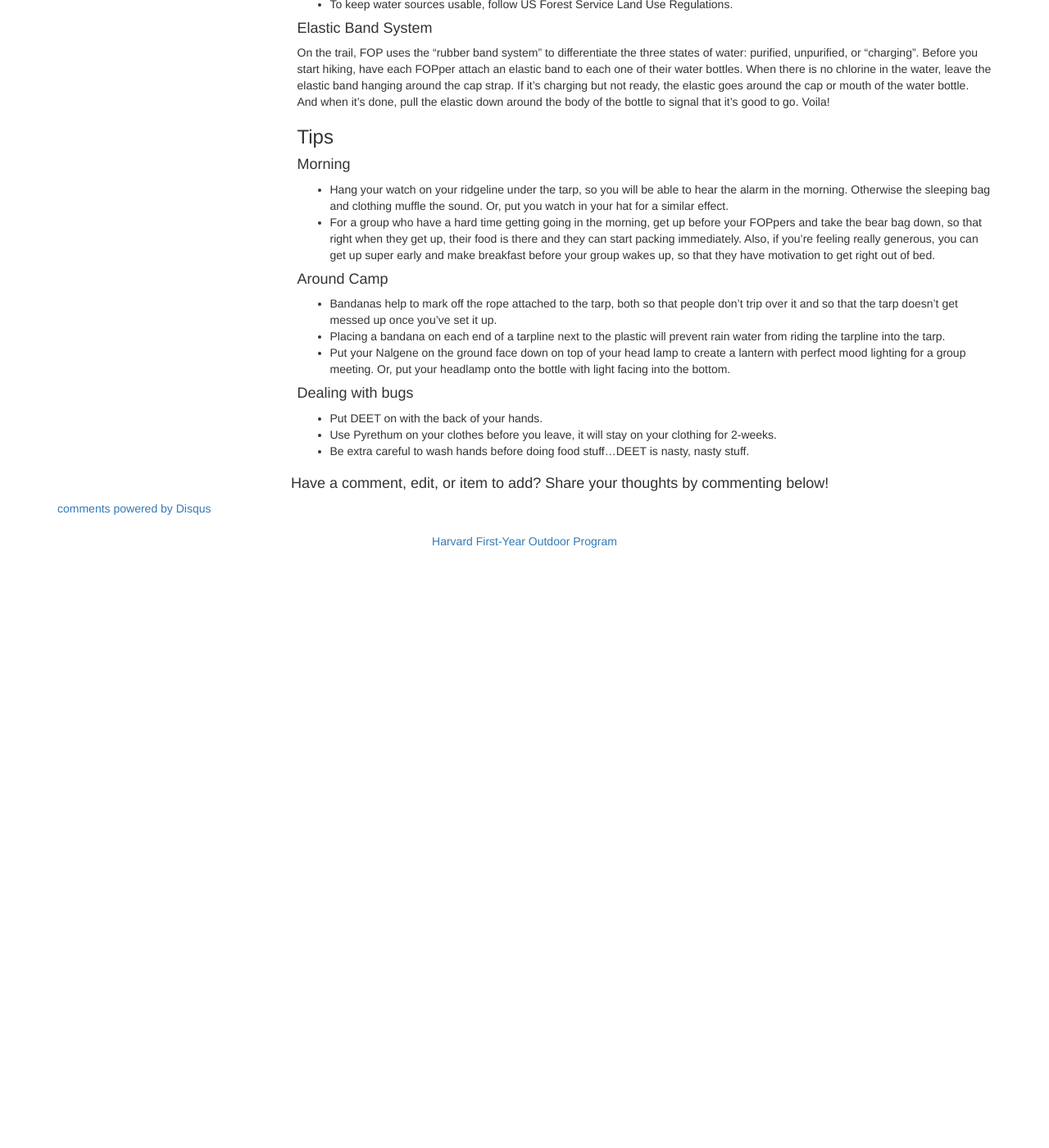
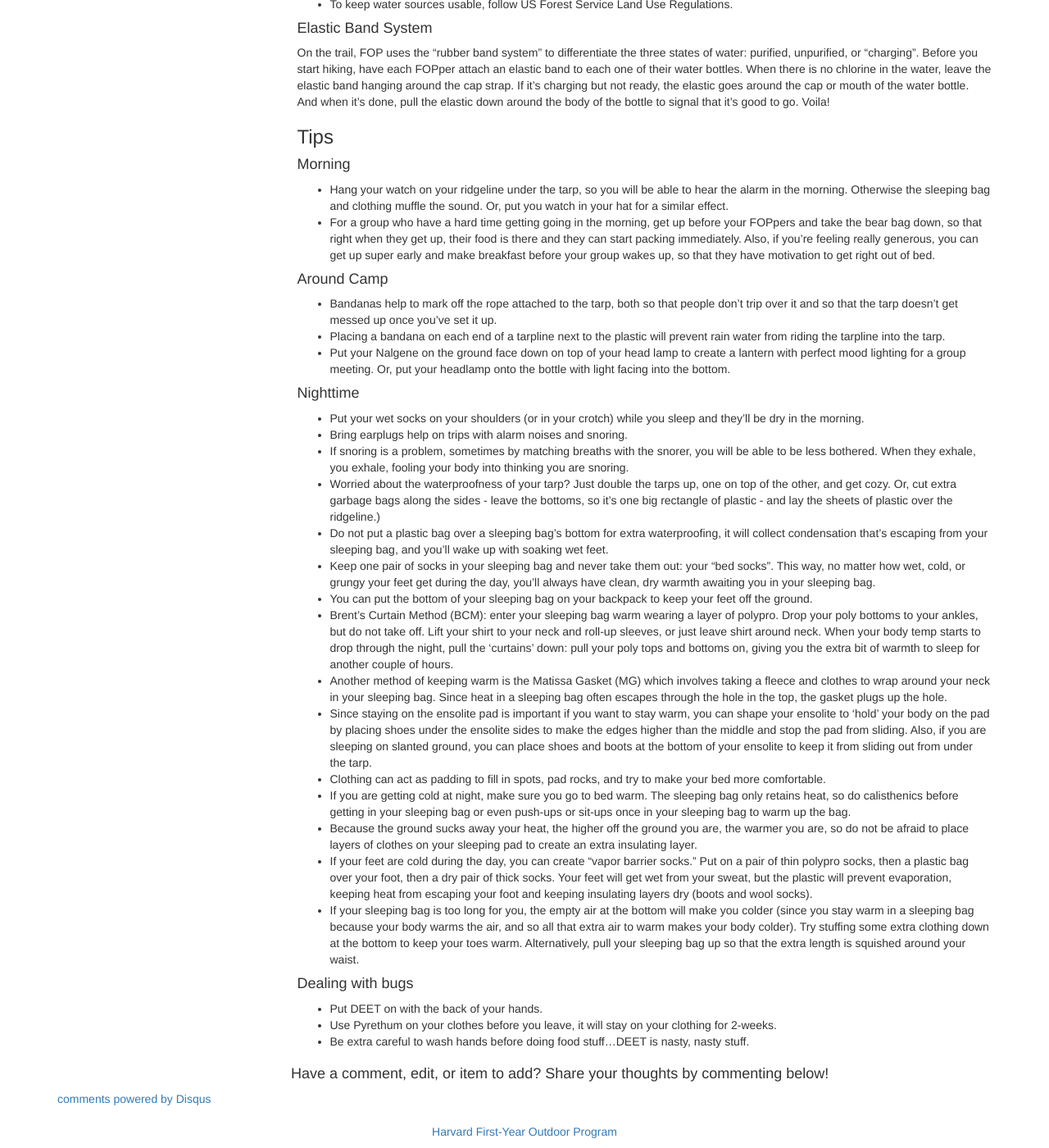
Before and after one commit to neo-project/global-blockchain-compliance-hub, a Jekyll site: the page built from _posts/1111-11-11-backcountry-living.md, in a window 1280 px wide and 1400 px high, scrolled down 3043 px. Shown: the whole window at 82% size. Built offline with Jekyll 4.4.1, drawn with Linux system fonts in a browser that asks for light colours; nearby versions of some CDN libraries; comment, search, counter and statistics services are not loaded; before the commit the page ends 3723 px from its top, so only the background shows below that.

Commit message:
Update 1111-11-11-backcountry-living.md

```diff
--- a/_posts/1111-11-11-backcountry-living.md
+++ b/_posts/1111-11-11-backcountry-living.md
@@ -126,6 +126,23 @@ On the trail, FOP uses the "rubber band system" to differentiate the three state
 - Placing a bandana on each end of a tarpline next to the plastic will prevent rain water from riding the tarpline into the tarp.
 - Put your Nalgene on the ground face down on top of your head lamp to create a lantern with perfect mood lighting for a group meeting. Or, put your headlamp onto the bottle with light facing into the bottom.
 
+#### Nighttime
+- Put your wet socks on your shoulders (or in your crotch) while you sleep and they’ll be dry in the morning.
+- Bring earplugs help on trips with alarm noises and snoring.
+- If snoring is a problem, sometimes by matching breaths with the snorer, you will be able to be less bothered. When they exhale, you exhale, fooling your body into thinking you are snoring.
+- Worried about the waterproofness of your tarp? Just double the tarps up, one on top of the other, and get cozy. Or, cut extra garbage bags along the sides - leave the bottoms, so it’s one big rectangle of plastic - and lay the sheets of plastic over the ridgeline.)
+- Do not put a plastic bag over a sleeping bag’s bottom for extra waterproofing, it will collect condensation that’s escaping from your sleeping bag, and you’ll wake up with soaking wet feet.
+- Keep one pair of socks in your sleeping bag and never take them out: your “bed socks”. This way, no matter how wet, cold, or grungy your feet get during the day, you’ll always have clean, dry warmth awaiting you in your sleeping bag.
+- You can put the bottom of your sleeping bag on your backpack to keep your feet off the ground.
+- Brent’s Curtain Method (BCM): enter your sleeping bag warm wearing a layer of polypro. Drop your poly bottoms to your ankles, but do not take off. Lift your shirt to your neck and roll-up sleeves, or just leave shirt around neck. When your body temp starts to drop through the night, pull the ‘curtains’ down: pull your poly tops and bottoms on, giving you the extra bit of warmth to sleep for another couple of hours.
+- Another method of keeping warm is the Matissa Gasket (MG) which involves taking a fleece and clothes to wrap around your neck in your sleeping bag. Since heat in a sleeping bag often escapes through the hole in the top, the gasket plugs up the hole.
+- Since staying on the ensolite pad is important if you want to stay warm, you can shape your ensolite to ‘hold’ your body on the pad by placing shoes under the ensolite sides to make the edges higher than the middle and stop the pad from sliding. Also, if you are sleeping on slanted ground, you can place shoes and boots at the bottom of your ensolite to keep it from sliding out from under the tarp.
+- Clothing can act as padding to fill in spots, pad rocks, and try to make your bed more comfortable.
+- If you are getting cold at night, make sure you go to bed warm. The sleeping bag only retains heat, so do calisthenics before getting in your sleeping bag or even push-ups or sit-ups once in your sleeping bag to warm up the bag.
+- Because the ground sucks away your heat, the higher off the ground you are, the warmer you are, so do not be afraid to place layers of clothes on your sleeping pad to create an extra insulating layer.
+- If your feet are cold during the day, you can create “vapor barrier socks.” Put on a pair of thin polypro socks, then a plastic bag over your foot, then a dry pair of thick socks. Your feet will get wet from your sweat, but the plastic will prevent evaporation, keeping heat from escaping your foot and keeping insulating layers dry (boots and wool socks).
+- If your sleeping bag is too long for you, the empty air at the bottom will make you colder (since you stay warm in a sleeping bag because your body warms the air, and so all that extra air to warm makes your body colder). Try stuffing some extra clothing down at the bottom to keep your toes warm. Alternatively, pull your sleeping bag up so that the extra length is squished around your waist.
+
 #### Dealing with bugs
 - Put DEET on with the back of your hands.
 - Use Pyrethum on your clothes before you leave, it will stay on your clothing for 2-weeks.
```
